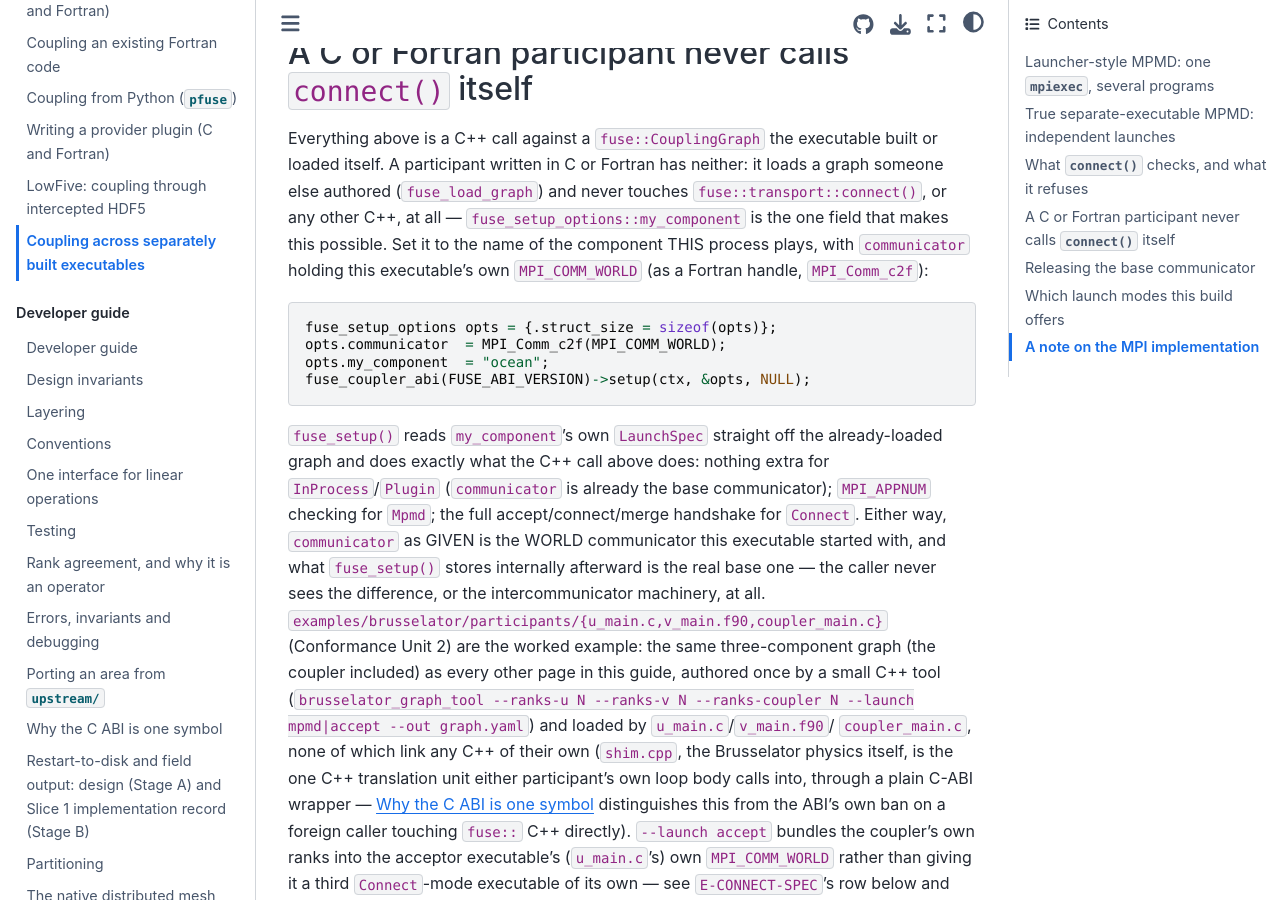
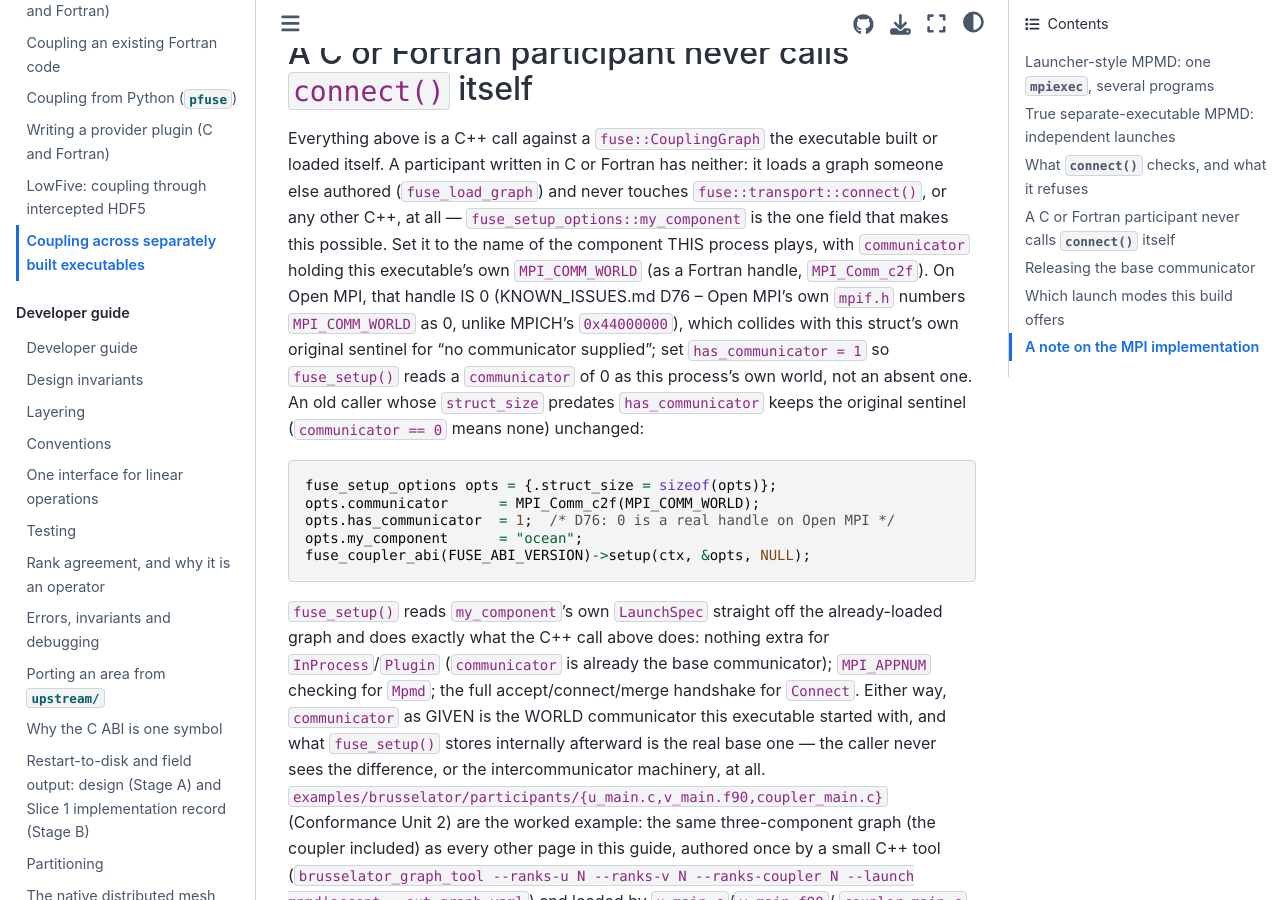
Before and after one commit to vijaysm/fuse, a Sphinx documentation site: the page built from docs/user/multiple-executables.md, in a window 1280 px wide and 900 px high, scrolled down 4030 px. Built offline with Sphinx 7.4.7 and the Sphinx Book theme 1.1.4, drawn with Linux system fonts in a browser that asks for light colours.

Commit message:
Document has_communicator and the Open MPI zero-handle collision
Growth-history table, the my_component example, and base_communicator's formed semantics all now mention D76.

````diff
--- a/docs/user/multiple-executables.md
+++ b/docs/user/multiple-executables.md
@@ -142,12 +142,18 @@
 (`fuse_load_graph`) and never touches `fuse::transport::connect()`, or any other C++, at all —
 `fuse_setup_options::my_component` is the one field that makes this possible. Set it to the name of
 the component THIS process plays, with `communicator` holding this executable's own
-`MPI_COMM_WORLD` (as a Fortran handle, `MPI_Comm_c2f`):
+`MPI_COMM_WORLD` (as a Fortran handle, `MPI_Comm_c2f`). On Open MPI, that handle IS 0
+(KNOWN_ISSUES.md D76 -- Open MPI's own `mpif.h` numbers `MPI_COMM_WORLD` as 0, unlike MPICH's
+`0x44000000`), which collides with this struct's own original sentinel for "no communicator
+supplied"; set `has_communicator = 1` so `fuse_setup()` reads a `communicator` of 0 as this
+process's own world, not an absent one. An old caller whose `struct_size` predates
+`has_communicator` keeps the original sentinel (`communicator == 0` means none) unchanged:
 
 ```c
 fuse_setup_options opts = {.struct_size = sizeof(opts)};
-opts.communicator  = MPI_Comm_c2f(MPI_COMM_WORLD);
-opts.my_component  = "ocean";
+opts.communicator      = MPI_Comm_c2f(MPI_COMM_WORLD);
+opts.has_communicator  = 1;  /* D76: 0 is a real handle on Open MPI */
+opts.my_component      = "ocean";
 fuse_coupler_abi(FUSE_ABI_VERSION)->setup(ctx, &opts, NULL);
 ```
 
````
Also changed, not shown: docs/user/c-abi.md (+6 -1 lines).
